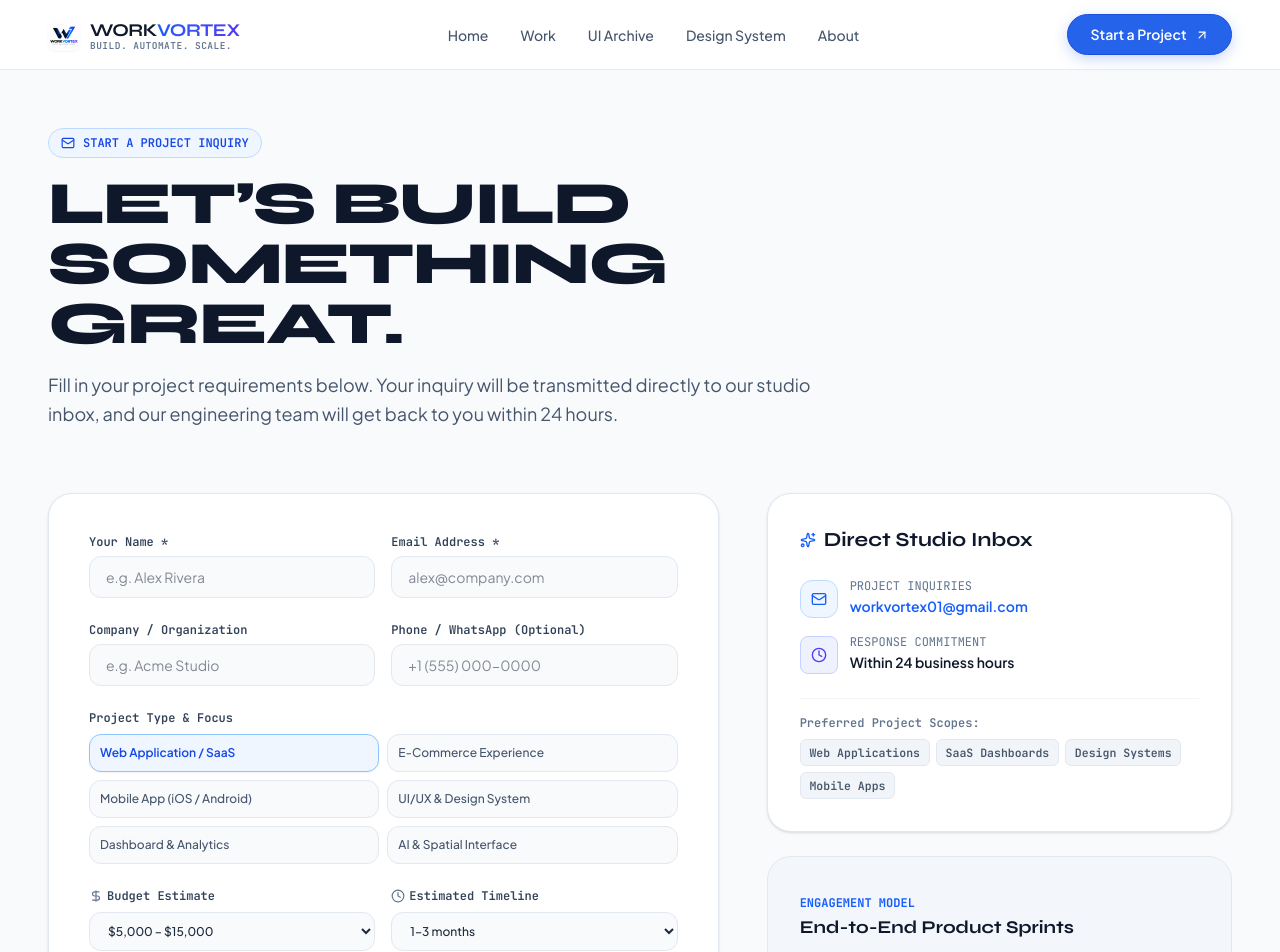
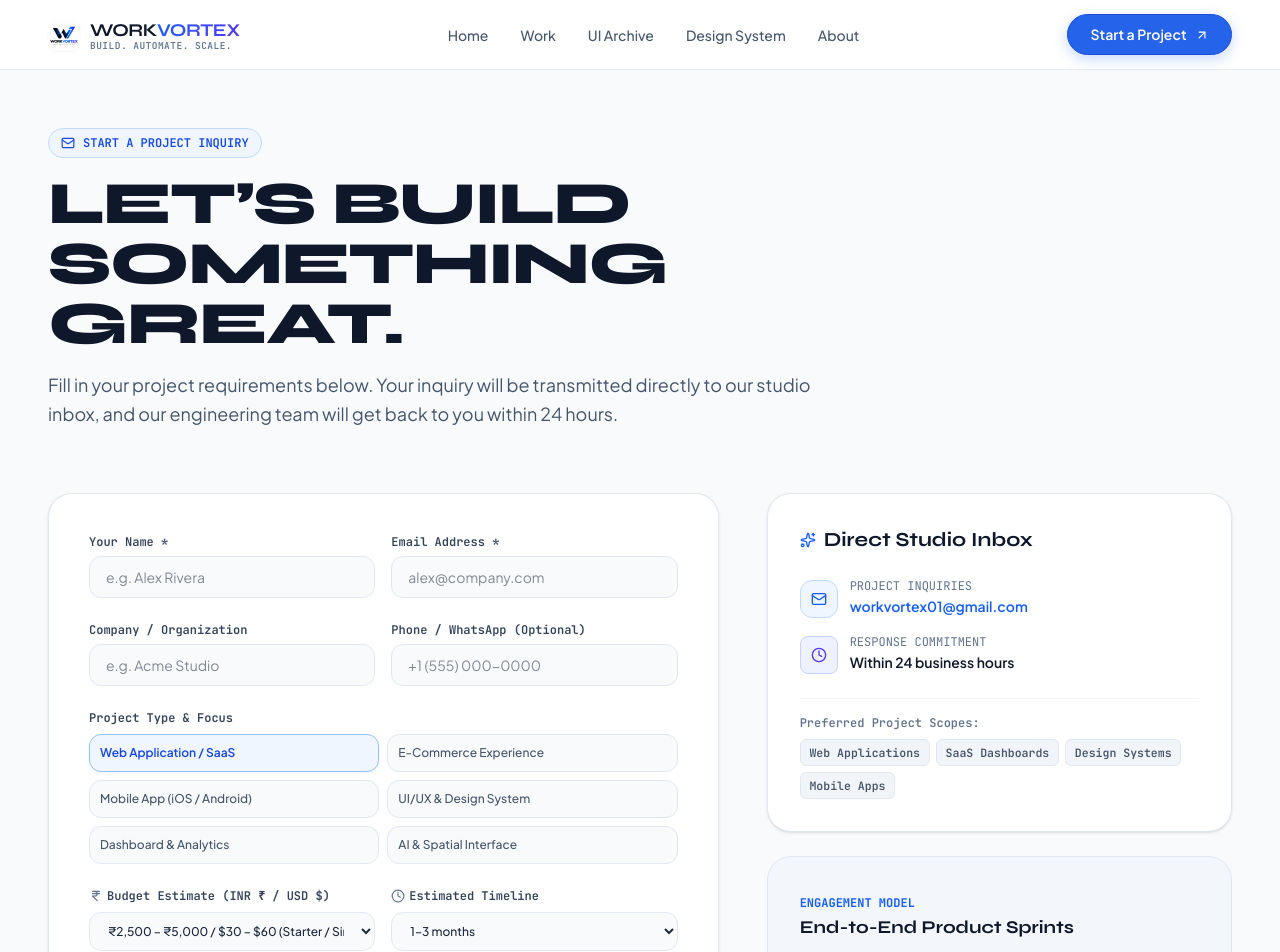
Before and after one commit to samasanjay/VORTEX, a React (Vite) app: page /contact in a window 1280 px wide. Shown: the top 952 px of the page. Built offline with nearby package versions, Linux system fonts and the light colour scheme.

Commit message:
Update project inquiry budget options to minimal Indian Rupees (INR) and USD brackets

```diff
--- a/src/pages/ContactPage.tsx
+++ b/src/pages/ContactPage.tsx
@@ -9,7 +9,7 @@ import {
   ExternalLink,
   MessageSquare,
   Sparkles,
-  DollarSign
+  IndianRupee
 } from 'lucide-react';
 import { Link } from 'react-router-dom';
 import type { ContactFormData } from '../utils/sendEmail';
@@ -26,7 +26,7 @@ export const ContactPage: React.FC = () => {
     company: '',
     phone: '',
     projectType: 'Web Application / SaaS',
-    budgetRange: '$5,000 – $15,000',
+    budgetRange: '₹5,000 – ₹12,000 / $60 – $145',
     timeline: '1–3 months',
     message: '',
   });
@@ -45,10 +45,12 @@ export const ContactPage: React.FC = () => {
   ];
 
   const budgetOptions = [
-    '<$5,000',
-    '$5,000 – $15,000',
-    '$15,000 – $30,000',
-    '$30,000+',
+    '₹2,500 – ₹5,000 / $30 – $60 (Starter / Single Page)',
+    '₹5,000 – ₹12,000 / $60 – $145 (Standard Business Website)',
+    '₹12,000 – ₹25,000 / $145 – $300 (Web App / UI/UX Design)',
+    '₹25,000 – ₹50,000 / $300 – $600 (Full SaaS / Dashboard)',
+    '₹50,000+ / $600+ (Advanced / Custom Scope)',
+    'Flexible / Open for Discussion',
   ];
 
   const timelineOptions = ['< 1 month', '1–3 months', '3–6 months', 'Flexible'];
@@ -186,7 +188,7 @@ export const ContactPage: React.FC = () => {
                         company: '',
                         phone: '',
                         projectType: 'Web Application / SaaS',
-                        budgetRange: '$5,000 – $15,000',
+                        budgetRange: '₹5,000 – ₹12,000 / $60 – $145',
                         timeline: '1–3 months',
                         message: '',
                       });
@@ -292,8 +294,8 @@ export const ContactPage: React.FC = () => {
                   {/* Budget */}
                   <div className="space-y-2">
                     <label className="text-xs font-mono font-semibold text-slate-700 block flex items-center gap-1">
-                      <DollarSign className="w-3.5 h-3.5 text-slate-500" />
-                      <span>Budget Estimate</span>
+                      <IndianRupee className="w-3.5 h-3.5 text-slate-500" />
+                      <span>Budget Estimate (INR ₹ / USD $)</span>
                     </label>
                     <select
                       value={formData.budgetRange}
```
